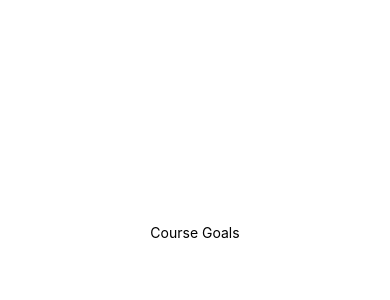
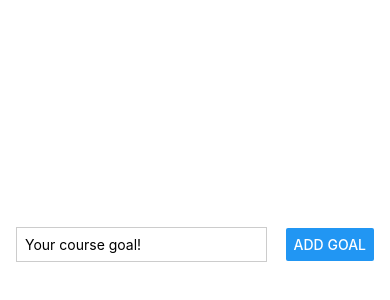
Before and after one commit to JayampathiBandara/ReactNative-course-goals, a React Native app: screen / in a window 390 px wide. Shown: the part 190-490 px from the top of the page. Built offline with nearby package versions, Linux system fonts and the light colour scheme.

Commit message:
02.01 Add textbox and button to add goals

```diff
--- a/App.js
+++ b/App.js
@@ -1,18 +1,36 @@
-import { StyleSheet, Text, View } from 'react-native';
+import { Button, StyleSheet, TextInput, View } from 'react-native';
 
 export default function App() {
   return (
-    <View style={styles.container}>
-      <Text>Course Goals</Text>
+    <View style={styles.appContainer}>
+      <View style={styles.inputContainer}>
+        <TextInput style={styles.textInput} placeholder="Your course goal!" />
+        <Button title="Add Goal" />
+      </View>
     </View>
   );
 }
 
 const styles = StyleSheet.create({
-  container: {
+  appContainer: {
     flex: 1,
-    backgroundColor: '#fff',
+    paddingTop: 50,
+    paddingHorizontal: 16
+  },
+  inputContainer: {
+    flex: 1,
+    flexDirection: 'row',
+    justifyContent: 'space-between',
     alignItems: 'center',
-    justifyContent: 'center',
+    marginBottom: 24,
+    borderBottomWidth: 1,
+    borderBottomColor: '#cccccc'
+  },
+  textInput: {
+    borderWidth: 1,
+    borderColor: '#cccccc',
+    width: '70%',
+    marginRight: 8,
+    padding: 8
   },
 });
```
